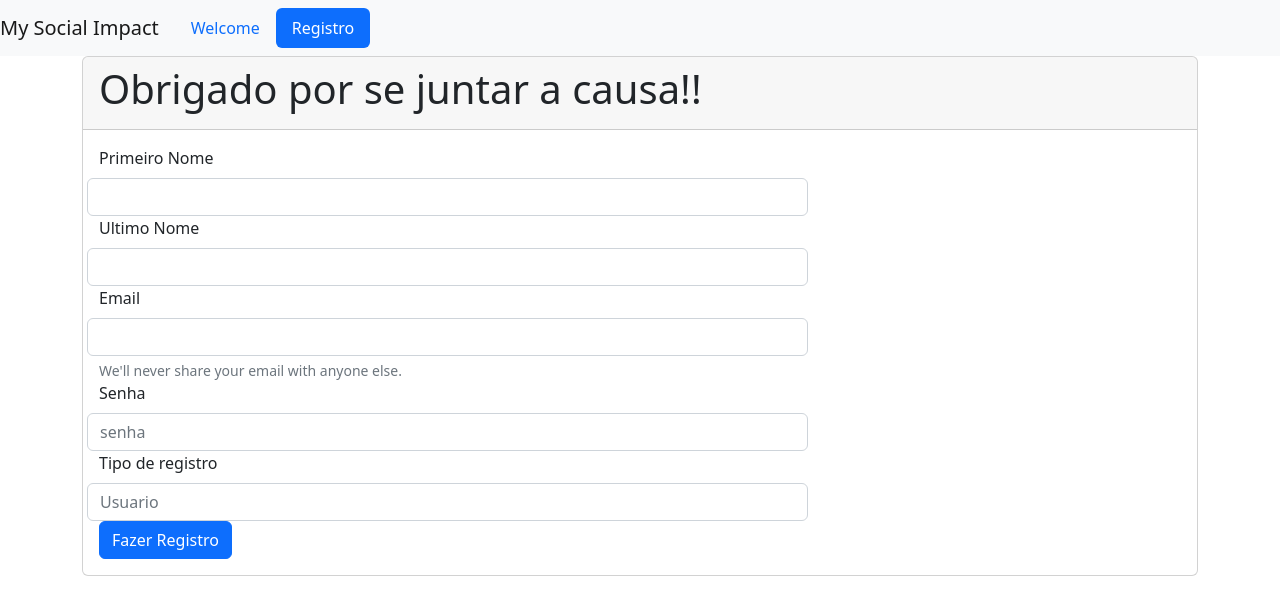
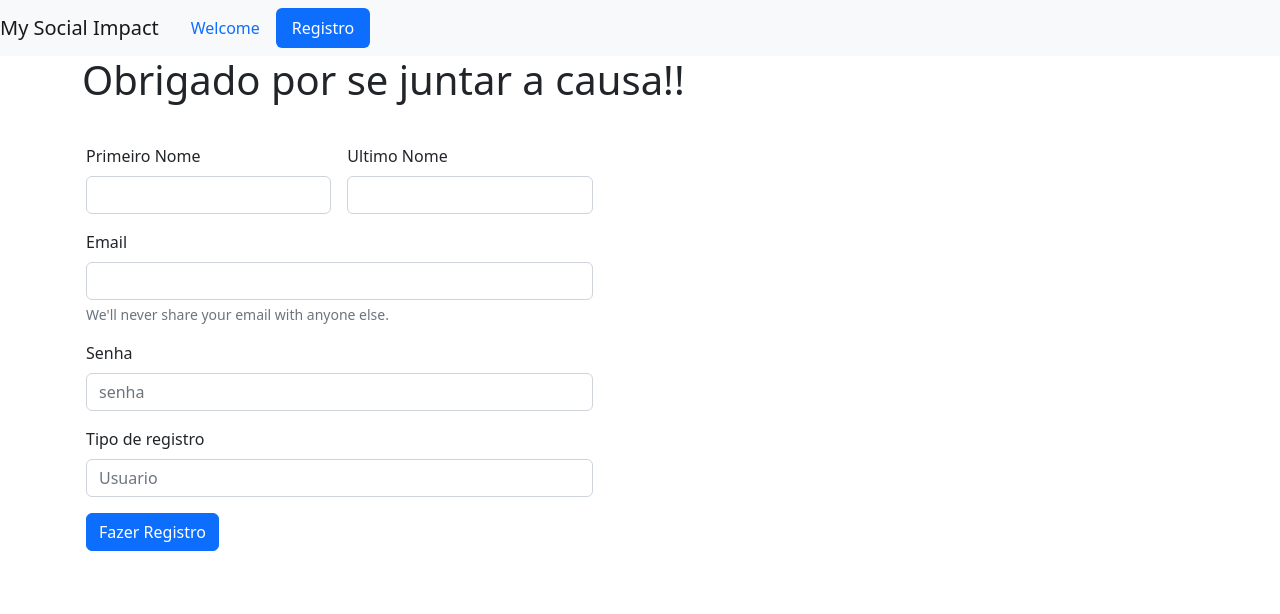
Before and after one commit to antonio-dembo/my-social-impact, an Angular app in the folder Web/ClientApp/MySocialImpact/: page /registro in a window 1280 px wide. Shown: the top 614 px of the page. Built offline with nearby package versions, Linux system fonts and the light colour scheme.

Commit message:
Update Registration page

```diff
--- a/Web/ClientApp/MySocialImpact/src/app/paginas/publicas/registro.component.html
+++ b/Web/ClientApp/MySocialImpact/src/app/paginas/publicas/registro.component.html
@@ -1,48 +1,41 @@
-<div class="card">
-    <div class="card-header">
+<div class="row justify-content-center" style="width: 50rem;">
+
   <h1>Obrigado por se juntar a causa!! </h1>
-    </div>
-    <div class="card-body">
-      <form [formGroup]="checkoutForm" (ngSubmit)="registerUser()">
-        <div class="col-auto">
-          <div class="row col-8">
+
+  <form [formGroup]="checkoutForm" (ngSubmit)="registerUser()" class="row g-3">
+    <div class="col-md-4">
       <label for="inputEmail" class="form-label">Primeiro Nome</label>
       <input type="text" formControlName="firstName" class="form-control" id="inputFirstName">
     </div>
 
-          <div class="row col-8">
+    <div class="col-md-4">
       <label for="inputLastName" class="form-label">Ultimo Nome</label>
       <input id="inputLastName" type="text" formControlName="lastName" class="form-control">
     </div>
 
-          <div  class="row col-8">
+    <div class="col-md-8">
       <label for="inputEmail" class="form-label">Email</label>
       <input type="email" formControlName="email" class="form-control" id="inputEmail" aria-describedby="emailHelp">
       <div id="emailHelp" class="form-text">We'll never share your email with anyone else.</div>
     </div>
 
-          <div  class="row col-8">
+    <div class="col-md-8">
       <label for="inputPassword" class="form-label">Senha</label>
       <input type="password" formControlName="password" class="form-control" id="inputPassword" placeholder="senha">
     </div>
 
-          <div  class="row col-8">
+    <div class="col-md-8">
       <label for="inputRole" class="form-label">Tipo de registro</label>
-            <input type="text" formControlName= "role" class="form-control" id="inputRole" placeholder="Usuario">
-          </div>
+      <input type="text" formControlName="role" class="form-control" id="inputRole" placeholder="Usuario">
     </div>
 
-        <div>
-          <button type="submit" class="btn btn-primary" >Fazer Registro</button>
+    <div class="col-6">
+      <button [disabled]="!this.checkoutForm.valid"
+      type="submit" class="btn btn-primary">Fazer Registro</button>
     </div>
-
-
   </form>
 
 </div>
-</div>
-
-
 
 <div *ngIf="message" class="form-text">
   Test massage is: {{ message }}
--- a/Web/ClientApp/MySocialImpact/src/app/paginas/publicas/registro.component.ts
+++ b/Web/ClientApp/MySocialImpact/src/app/paginas/publicas/registro.component.ts
@@ -10,6 +10,8 @@ import { RegistrationService } from 'src/app/Service/Registration/registration.s
 })
 export class RegistroComponent implements OnInit {
   message: string = '';
+  tipoUsuario = '' ;
+
 
   checkoutForm = this.formBuilder.group({
     firstName: '',
@@ -17,7 +19,8 @@ export class RegistroComponent implements OnInit {
     email: '',
     password: '',
     role: ''
-  })
+  });
+
 
   constructor(
     private registrationService: RegistrationService,
```
Lines whose indentation alone changed are shown as unchanged.
